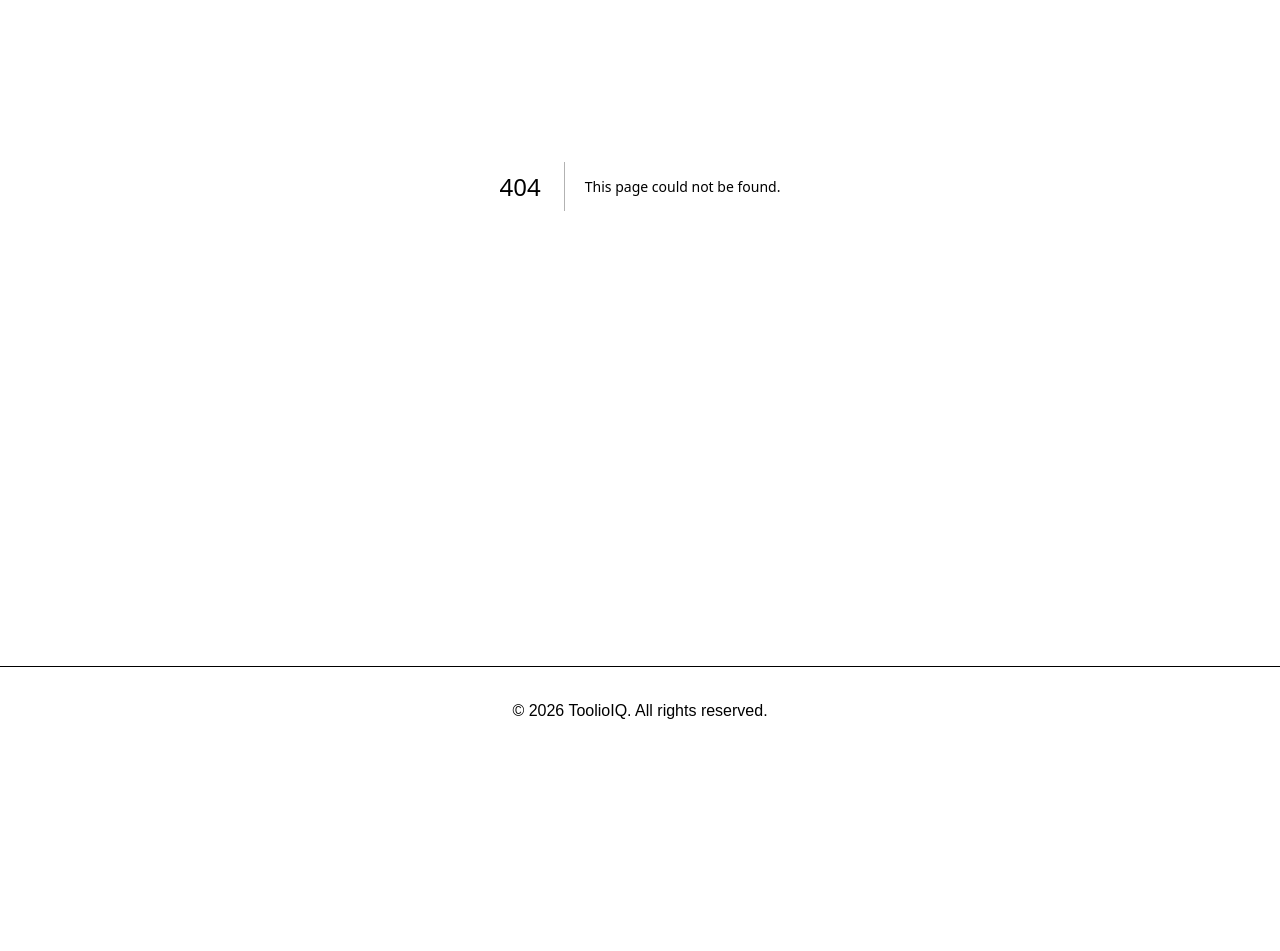
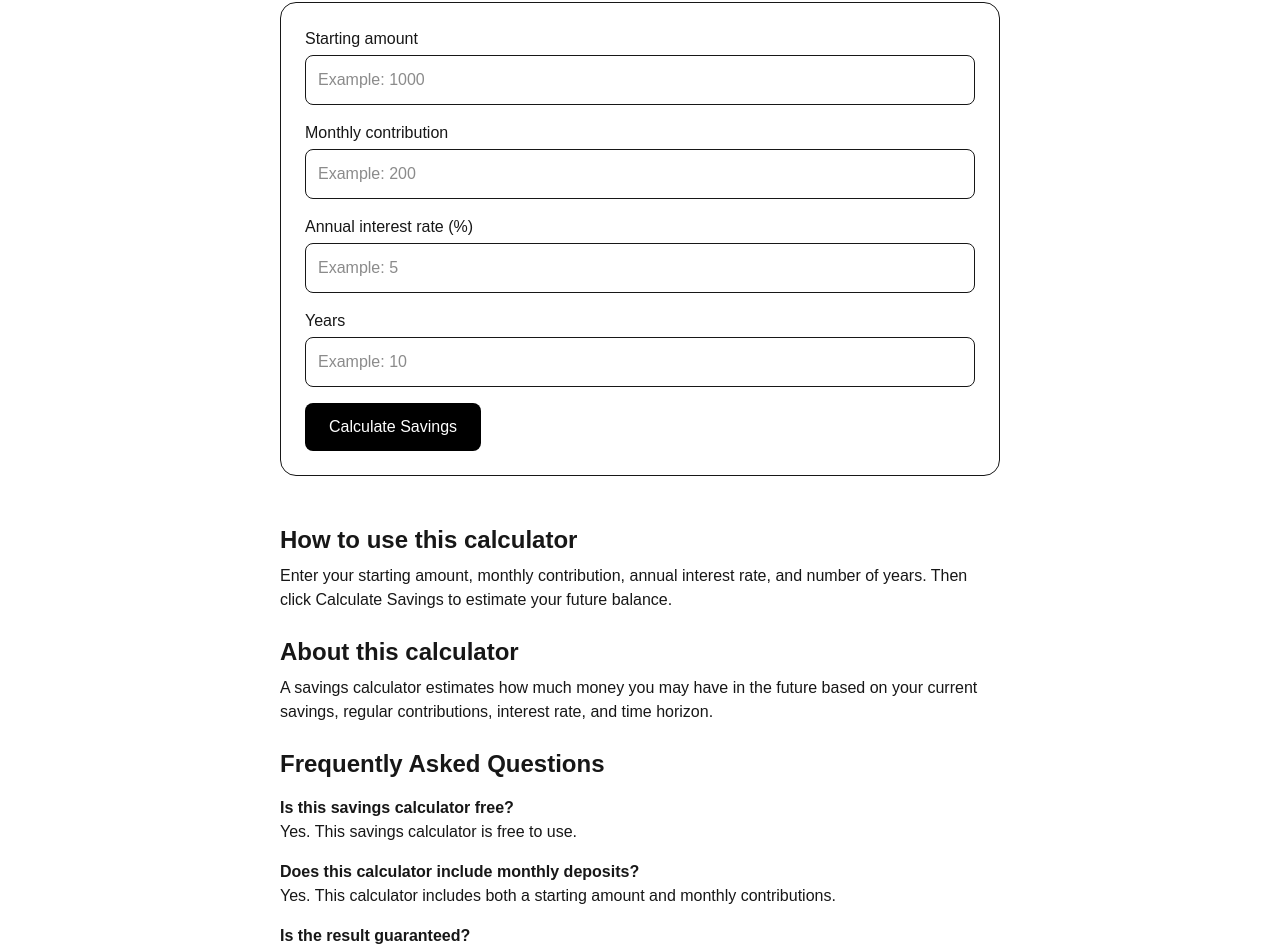
Before and after one commit to toolioiq/toolioiq, a Next.js app: page /calculators/savings-calculator in a window 1280 px wide. Before the commit this address had no page. Shown: the part 279-1230 px from the top of the page. Before the commit the page ends 1034 px from the top, so only its background shows below. Built offline with nearby package versions, Linux system fonts and the light colour scheme.

Commit message:
Add savings calculator

```diff
--- a/app/calculators/page.tsx
+++ b/app/calculators/page.tsx
@@ -62,6 +62,13 @@ export default function CalculatorsPage() {
           <h2 className="text-xl font-semibold">Loan Calculator</h2>
           <p>Estimate monthly loan payments and total interest.</p>
         </Link>
+        <Link
+          href="/calculators/savings-calculator"
+          className="border rounded-xl p-6 hover:bg-gray-50"
+        >
+          <h2 className="text-xl font-semibold">Savings Calculator</h2>
+          <p>Estimate savings growth with monthly contributions and interest.</p>
+        </Link>
       </div>
     </main>
   );
--- /dev/null
+++ b/app/calculators/savings-calculator/page.tsx
@@ -0,0 +1,72 @@
+import type { Metadata } from "next";
+import SavingsCalculator from "@/components/SavingsCalculator";
+import CalculatorPageLayout from "@/components/CalculatorPageLayout";
+
+export const metadata: Metadata = {
+  title: "Savings Calculator | ToolioIQ",
+  description:
+    "Estimate how your savings can grow over time with ToolioIQ's free savings calculator.",
+};
+
+export default function SavingsCalculatorPage() {
+  return (
+    <CalculatorPageLayout
+      title="Savings Calculator"
+      description="Use this free savings calculator to estimate how your savings can grow with a starting amount, monthly contributions, interest rate, and time."
+      howToUse={
+        <p>
+          Enter your starting amount, monthly contribution, annual interest rate,
+          and number of years. Then click Calculate Savings to estimate your
+          future balance.
+        </p>
+      }
+      explanation={
+        <p>
+          A savings calculator estimates how much money you may have in the
+          future based on your current savings, regular contributions, interest
+          rate, and time horizon.
+        </p>
+      }
+      faqs={
+        <>
+          <h3 className="font-semibold mt-4">Is this savings calculator free?</h3>
+          <p>Yes. This savings calculator is free to use.</p>
+
+          <h3 className="font-semibold mt-4">
+            Does this calculator include monthly deposits?
+          </h3>
+          <p>
+            Yes. This calculator includes both a starting amount and monthly
+            contributions.
+          </p>
+
+          <h3 className="font-semibold mt-4">
+            Is the result guaranteed?
+          </h3>
+          <p>
+            No. The result is only an estimate based on the values you enter.
+          </p>
+        </>
+      }
+      relatedTools={[
+        {
+          title: "Compound Interest Calculator",
+          href: "/calculators/compound-interest-calculator",
+          description: "Estimate future value and interest earned over time.",
+        },
+        {
+          title: "Loan Calculator",
+          href: "/calculators/loan-calculator",
+          description: "Estimate monthly loan payments and total interest.",
+        },
+        {
+          title: "Mortgage Calculator",
+          href: "/calculators/mortgage-calculator",
+          description: "Estimate monthly mortgage payments and total interest.",
+        },
+      ]}
+    >
+      <SavingsCalculator />
+    </CalculatorPageLayout>
+  );
+}
--- /dev/null
+++ b/components/SavingsCalculator.tsx
@@ -0,0 +1,125 @@
+"use client";
+
+import { useState } from "react";
+
+export default function SavingsCalculator() {
+  const [startingAmount, setStartingAmount] = useState("");
+  const [monthlyContribution, setMonthlyContribution] = useState("");
+  const [annualRate, setAnnualRate] = useState("");
+  const [years, setYears] = useState("");
+  const [futureValue, setFutureValue] = useState<number | null>(null);
+  const [totalContributions, setTotalContributions] = useState<number | null>(
+    null
+  );
+  const [interestEarned, setInterestEarned] = useState<number | null>(null);
+  const [error, setError] = useState("");
+
+  const calculateSavings = () => {
+    setError("");
+    setFutureValue(null);
+    setTotalContributions(null);
+    setInterestEarned(null);
+
+    const start = Number(startingAmount);
+    const monthly = Number(monthlyContribution);
+    const rate = Number(annualRate) / 100 / 12;
+    const months = Number(years) * 12;
+
+    if (start < 0 || monthly < 0 || Number(annualRate) < 0 || months <= 0) {
+      setError("Please enter valid savings details.");
+      return;
+    }
+
+    let balance = start;
+
+    for (let i = 0; i < months; i++) {
+      balance = balance * (1 + rate) + monthly;
+    }
+
+    const contributed = start + monthly * months;
+    const earned = balance - contributed;
+
+    setFutureValue(Number(balance.toFixed(2)));
+    setTotalContributions(Number(contributed.toFixed(2)));
+    setInterestEarned(Number(earned.toFixed(2)));
+  };
+
+  return (
+    <div className="border rounded-2xl p-6 space-y-4">
+      <div>
+        <label className="block font-medium mb-1">Starting amount</label>
+        <input
+          type="number"
+          value={startingAmount}
+          onChange={(e) => setStartingAmount(e.target.value)}
+          className="border rounded-lg p-3 w-full"
+          placeholder="Example: 1000"
+        />
+      </div>
+
+      <div>
+        <label className="block font-medium mb-1">Monthly contribution</label>
+        <input
+          type="number"
+          value={monthlyContribution}
+          onChange={(e) => setMonthlyContribution(e.target.value)}
+          className="border rounded-lg p-3 w-full"
+          placeholder="Example: 200"
+        />
+      </div>
+
+      <div>
+        <label className="block font-medium mb-1">Annual interest rate (%)</label>
+        <input
+          type="number"
+          value={annualRate}
+          onChange={(e) => setAnnualRate(e.target.value)}
+          className="border rounded-lg p-3 w-full"
+          placeholder="Example: 5"
+        />
+      </div>
+
+      <div>
+        <label className="block font-medium mb-1">Years</label>
+        <input
+          type="number"
+          value={years}
+          onChange={(e) => setYears(e.target.value)}
+          className="border rounded-lg p-3 w-full"
+          placeholder="Example: 10"
+        />
+      </div>
+
+      <button
+        onClick={calculateSavings}
+        className="bg-black text-white px-6 py-3 rounded-lg"
+      >
+        Calculate Savings
+      </button>
+
+      {error && <p className="text-red-600 font-medium">{error}</p>}
+
+      {futureValue !== null &&
+        totalContributions !== null &&
+        interestEarned !== null && (
+          <div className="bg-gray-50 border rounded-xl p-6 space-y-2">
+            <h2 className="text-2xl font-bold mb-2">Savings Result</h2>
+
+            <p className="text-xl">
+              Future value: <strong>${futureValue.toLocaleString()}</strong>
+            </p>
+
+            <p>
+              Total contributions:{" "}
+              <strong>${totalContributions.toLocaleString()}</strong>
+            </p>
+
+            <p>
+              Interest earned:{" "}
+              <strong>${interestEarned.toLocaleString()}</strong>
+            </p>
+          </div>
+        )}
+    </div>
+  );
+}
```
